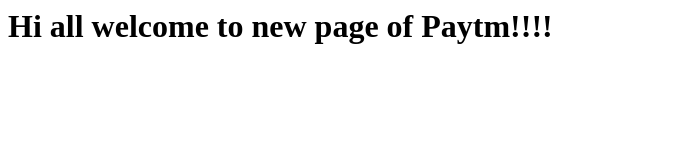
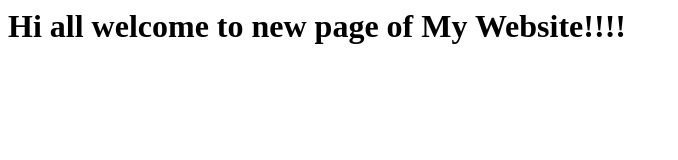
Before and after one commit to DemonSaurav/PractisingAzureWebApp, a plain HTML site: page index.html in a window 1280 px wide. Shown: the whole page, without its empty margins (0-678 px from the left). Drawn offline with Linux system fonts and the light colour scheme.

Commit message:
Update index.html

```diff
--- a/index.html
+++ b/index.html
@@ -1,7 +1,7 @@
 <html>
 
 <h1>
-Hi all welcome to new page of Paytm!!!!
+Hi all welcome to new page of My Website!!!!
 </h1>
 
 </html>
```
